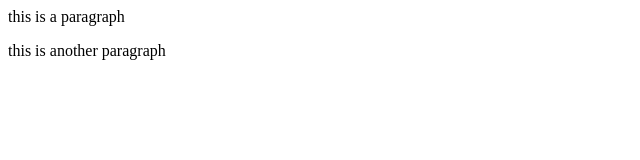
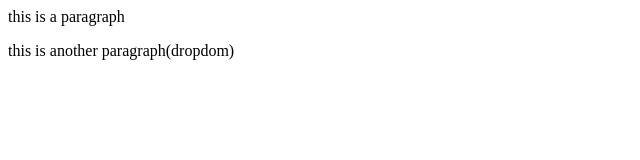
Before and after one commit to rishabhdohale60-dotcom/LocalRipo, a plain HTML site: page index.html in a window 1280 px wide. Shown: the full height of the page, 0-640 px from the left. Drawn offline with Linux system fonts and the light colour scheme.

```diff
--- a/index.html
+++ b/index.html
@@ -1,2 +1,2 @@
 <p> this is a paragraph</p>
-<p> this is another paragraph</p>
+<p> this is another paragraph(dropdom)</p>
```
